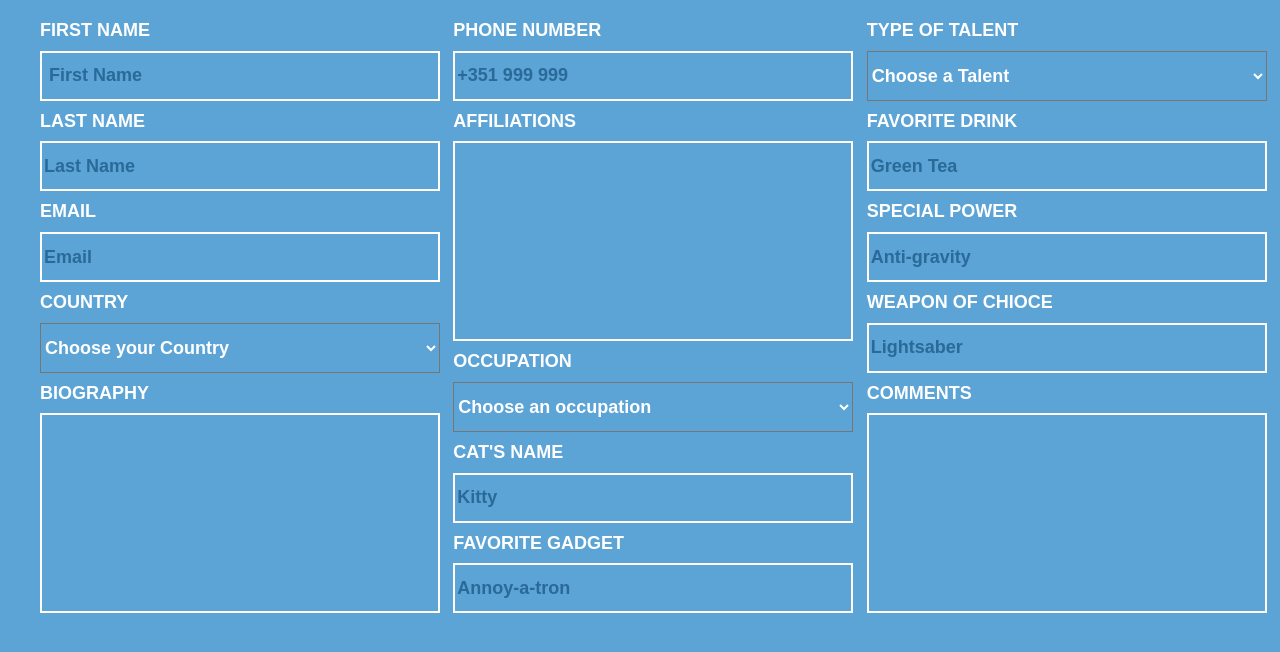
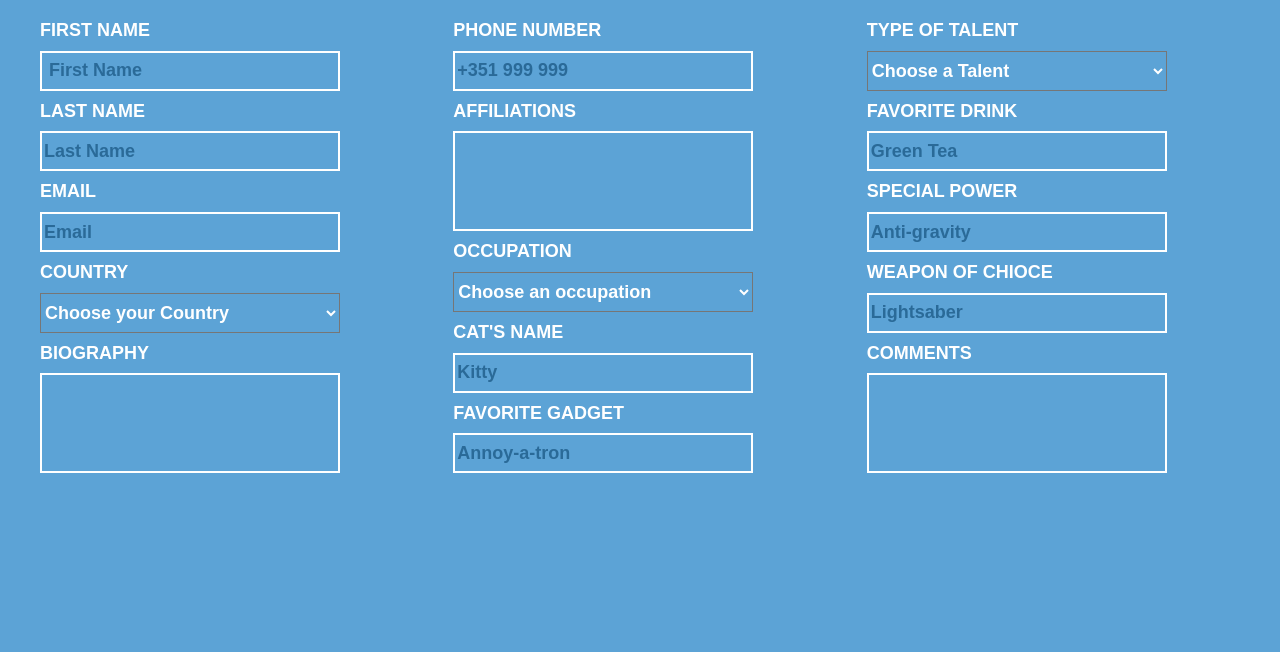
Before and after one commit to jacotri77/Basic-HTML-CSS-Form, a plain HTML site: page index.html in a window 1280 px wide. Drawn offline with Linux system fonts and the light colour scheme.

Commit message:
final draft...for now

```diff
--- a/style.css
+++ b/style.css
@@ -13,6 +13,7 @@ form {
 	display: flex;
 	flex-wrap: wrap;
 	flex-direction: row;
+	justify-content: space-around;
 	color: white;
 	font-family: arial, verdana, sans-serif;
 	font-weight: bold;
@@ -20,64 +21,62 @@ form {
 	padding-top: 20px;
 	padding-left: 40px;
 
+
 }
 
 label{
 	padding-top: 10px;
 	margin-top: 10px;
+}
+
+input {
+	height: 40px;
+	width: 300px;
+	margin: 10px 0px;
+	border: 2px solid white;
+	background: rgb(92, 163, 214);
 
 }
 
-input {
-	height: 50px;
-	width: 400px;
-	margin: 10px 0px;
-	border: 2px solid white;
-	background: rgb(92, 163, 214);
+input, select, textarea{
+	color: white;
 	font-family: arial, verdana, sans-serif;
 	font-weight: bold;
 	font-size: 18px;
 }
 
 input:active, select:active{
-	outline: 4px solid rgb(42, 106, 152);
-	border: none;
+	border: 4px solid rgb(42, 106, 152);
+	outline-style: none;
+
 }
 
 input:hover, select:hover {
-	outline: 4px solid rgb(42, 106, 152);
-	border:none;
+	border: 4px solid rgb(42, 106, 152);
+	outline-style: none;
 }
 
 ::-webkit-input-placeholder{
-	font-family: arial, verdana, sans-serif;
-	font-weight: bold;
-	font-size: 18px;
 	color:rgb(42, 106, 152);
 }
 
 select{
-	height: 50px;
-	width: 400px;
+	height: 40px;
+	width: 300px;
 	margin: 10px 0px;
-	color:white;
 	outline-color: rgb(42, 106, 152);
 	background: rgb(92, 163, 214);
-	font-family: arial, verdana, sans-serif;
-	font-weight: bold;
-	font-size: 18px;
+
 }
-
-
 
  #biography, #affiliations, #comments {
 	margin-top: 10px;
-	height: 200px;
-	width: 400px;
+	height: 100px;
+	width: 300px;
 
 }
 
 .firstcolumn, .secondcolumn, .thirdcolumn{
-	flex: 1 0 auto;
+	flex: 1 0 33%;
 	padding: 0px;
 }
```
